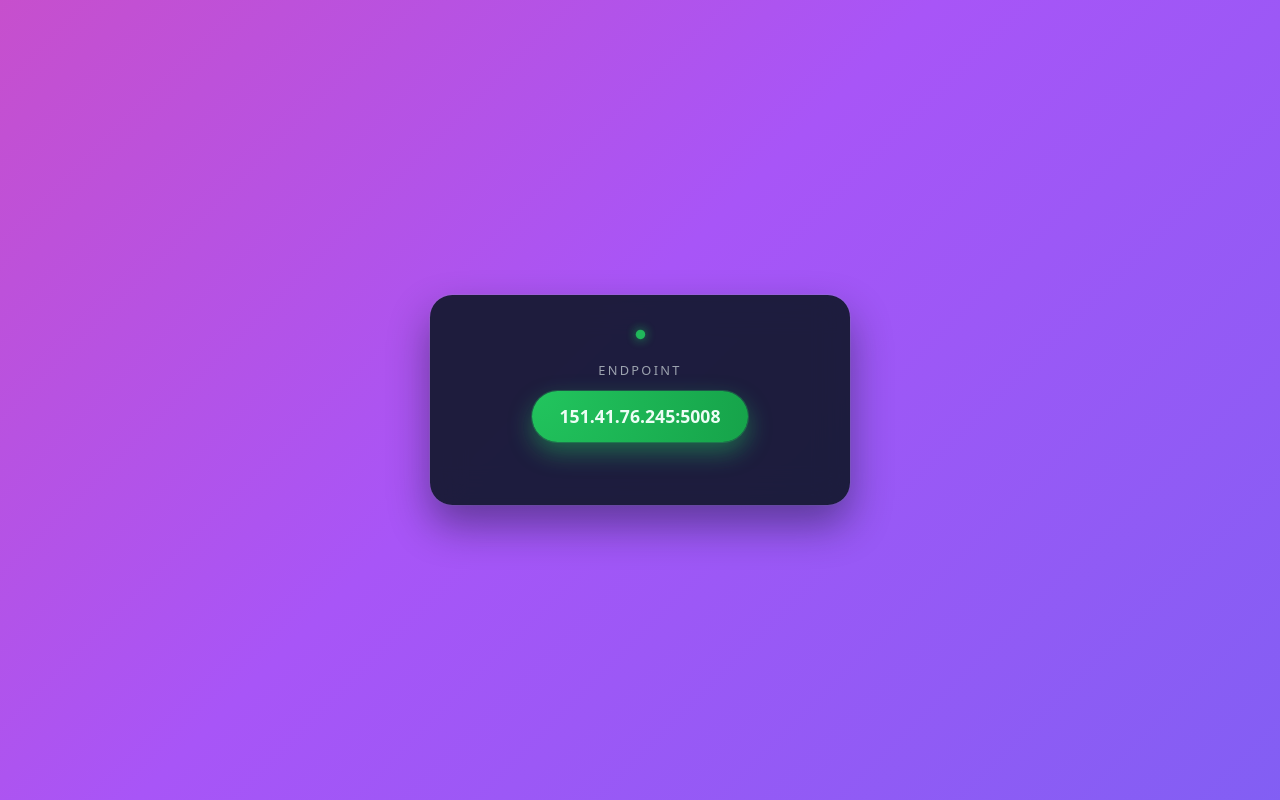
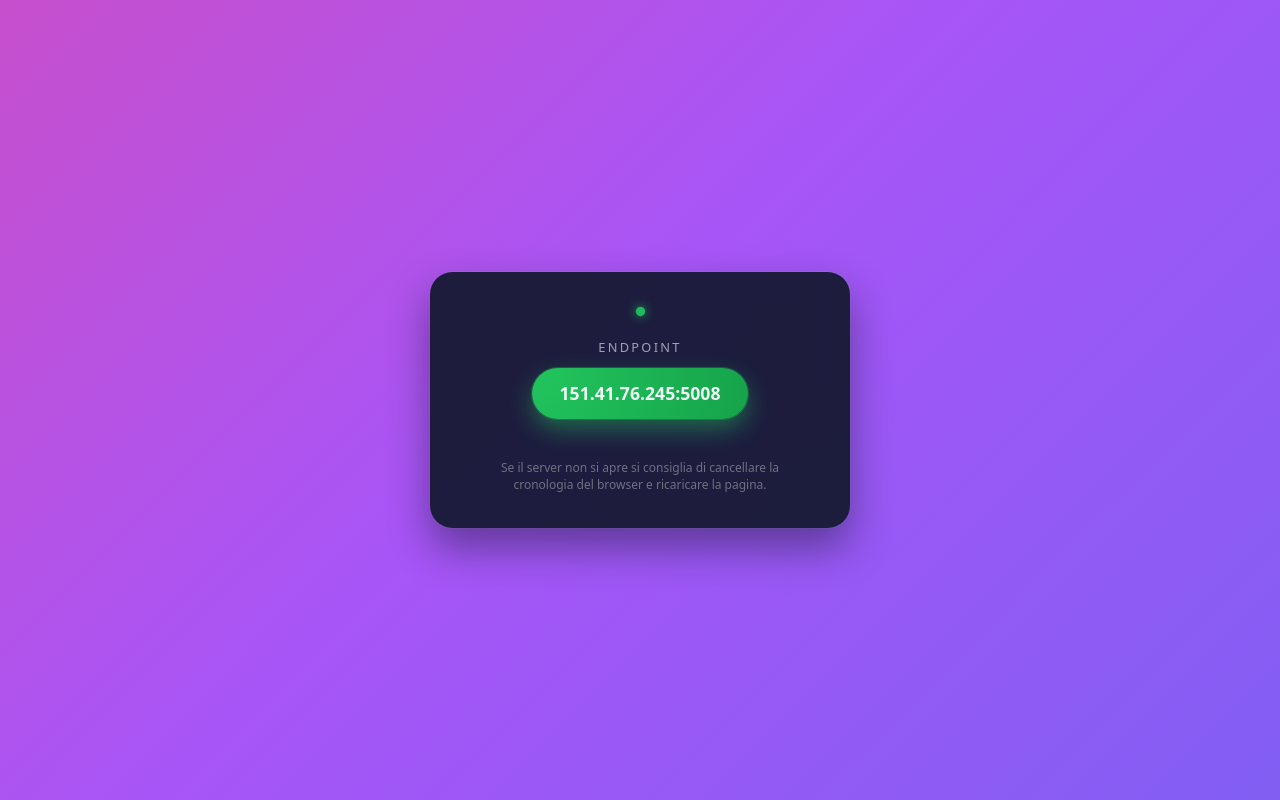
Before and after one commit to riemanncode/riemanncode.github.io, a plain HTML site: page index.html in a window 1280 px wide. Drawn offline with Linux system fonts and the light colour scheme.

Commit message:
Add hint section for user guidance in index.html
Added a hint section to provide user guidance.

```diff
--- a/index.html
+++ b/index.html
@@ -142,6 +142,13 @@
       opacity: 0;
     }
 
+    .hint {
+      margin-top: 0.8rem;
+      font-size: 0.75rem;
+      color: #6b7280;
+      line-height: 1.4;
+    }
+
     @media (max-width: 480px) {
       .card {
         padding: 2rem 1.7rem;
@@ -165,6 +172,11 @@
     </a>
 
     <div id="status" class="status hidden"></div>
+
+    <div class="hint">
+      Se il server non si apre si consiglia di cancellare la cronologia
+      del browser e ricaricare la pagina.
+    </div>
   </main>
 
   <script>
@@ -172,7 +184,6 @@
       const statusEl = document.getElementById('status');
       const linkEl = document.getElementById('ip-link');
 
-      // stato iniziale
       statusEl.classList.add('hidden');
       statusEl.textContent = '';
 
```
